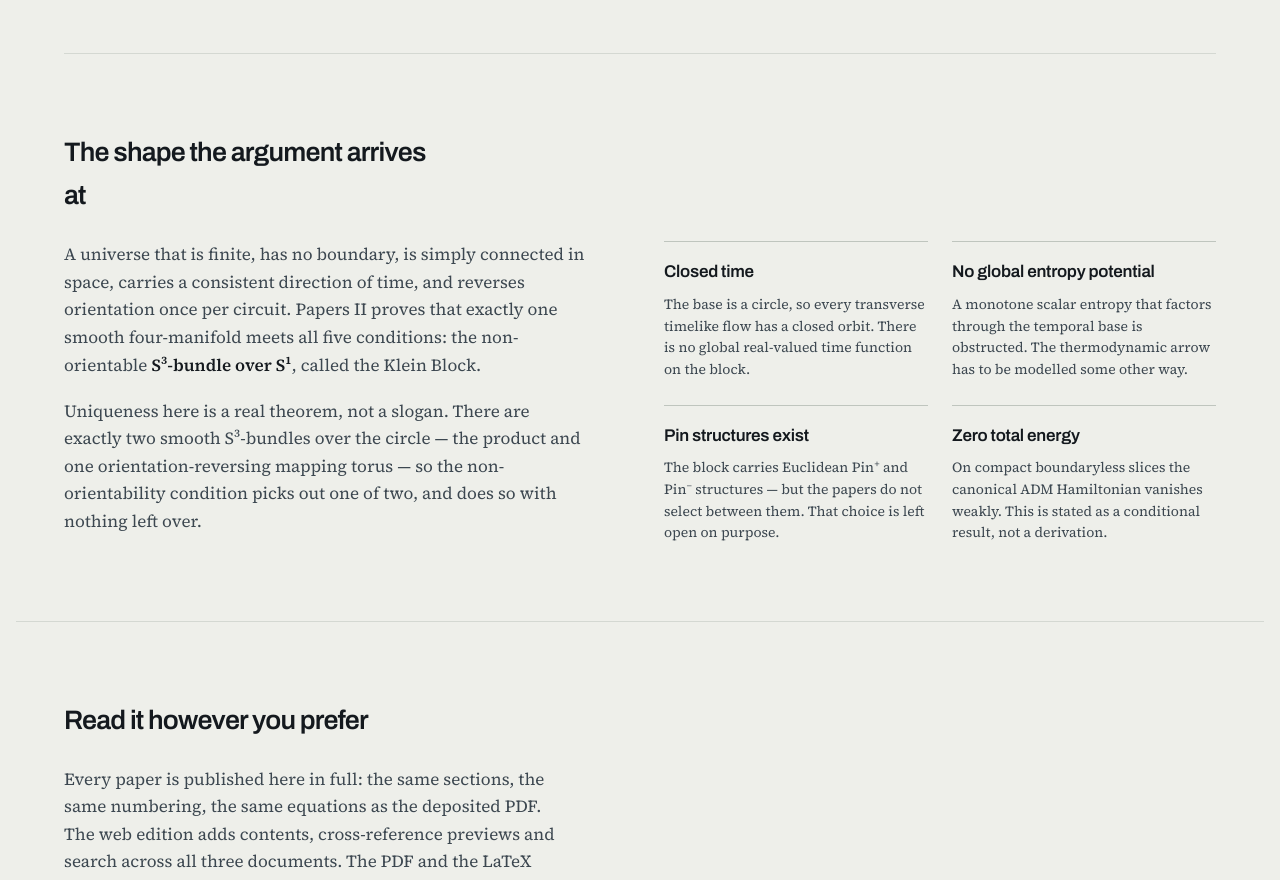
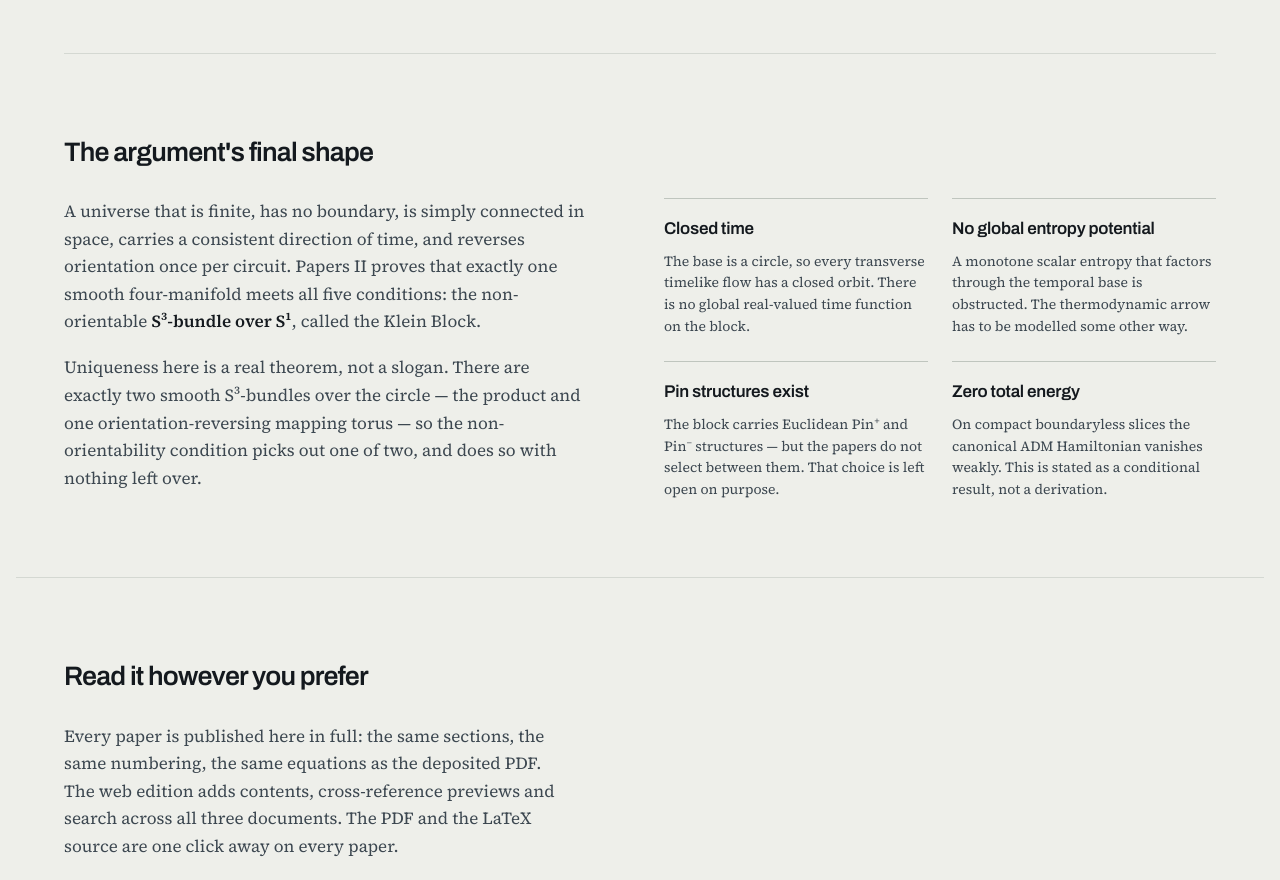
Before and after one commit to canon4d/necessaryuniverse, a Next.js app: page / in a window 1280 px wide. Shown: the part 1560-2440 px from the top of the page. Built offline with nearby package versions, Linux system fonts and the light colour scheme.

Commit message:
Update page.tsx

```diff
--- a/app/page.tsx
+++ b/app/page.tsx
@@ -103,7 +103,7 @@ export default function Home() {
       </section>
 
       <section className="strip shell">
-        <h2 className="strip-h">The shape the argument arrives at</h2>
+        <h2 className="strip-h">The argument's final shape</h2>
         <div className="grid-2">
           <div className="prose-narrow">
             <p>
```
